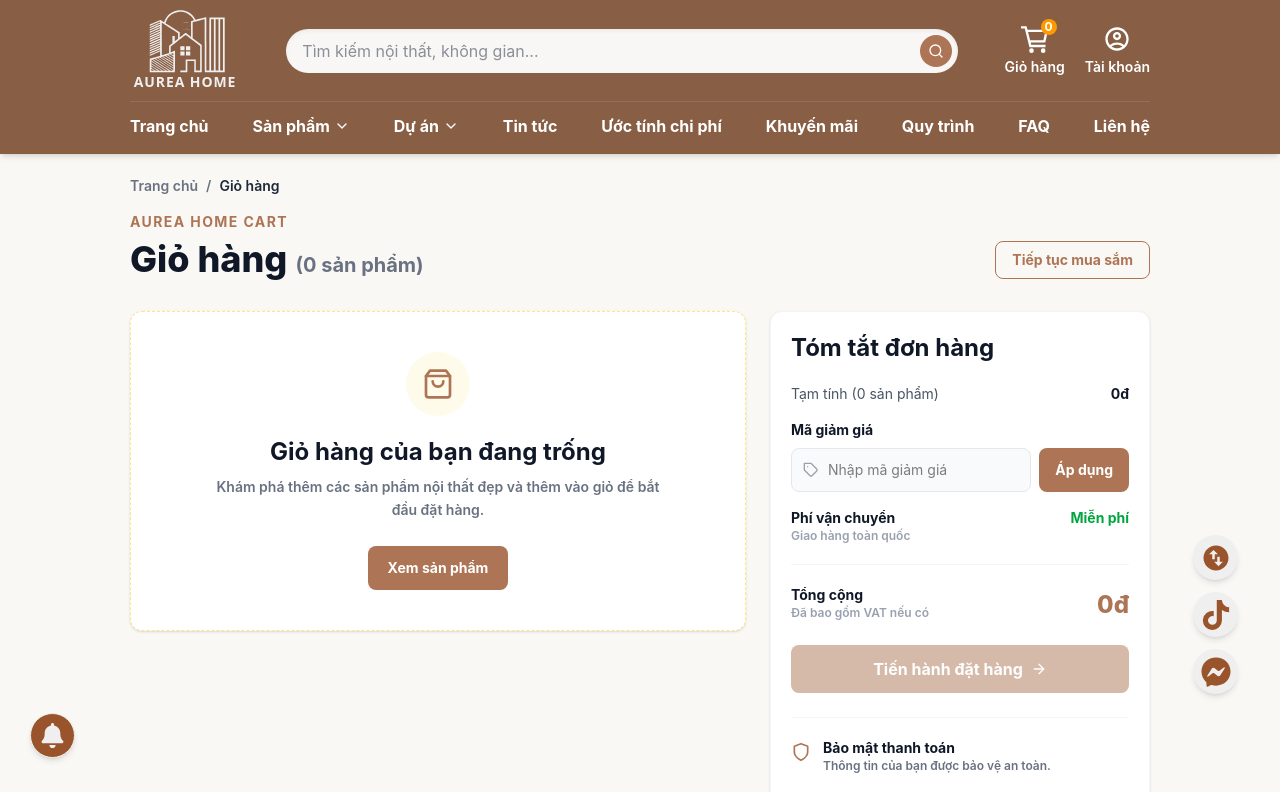
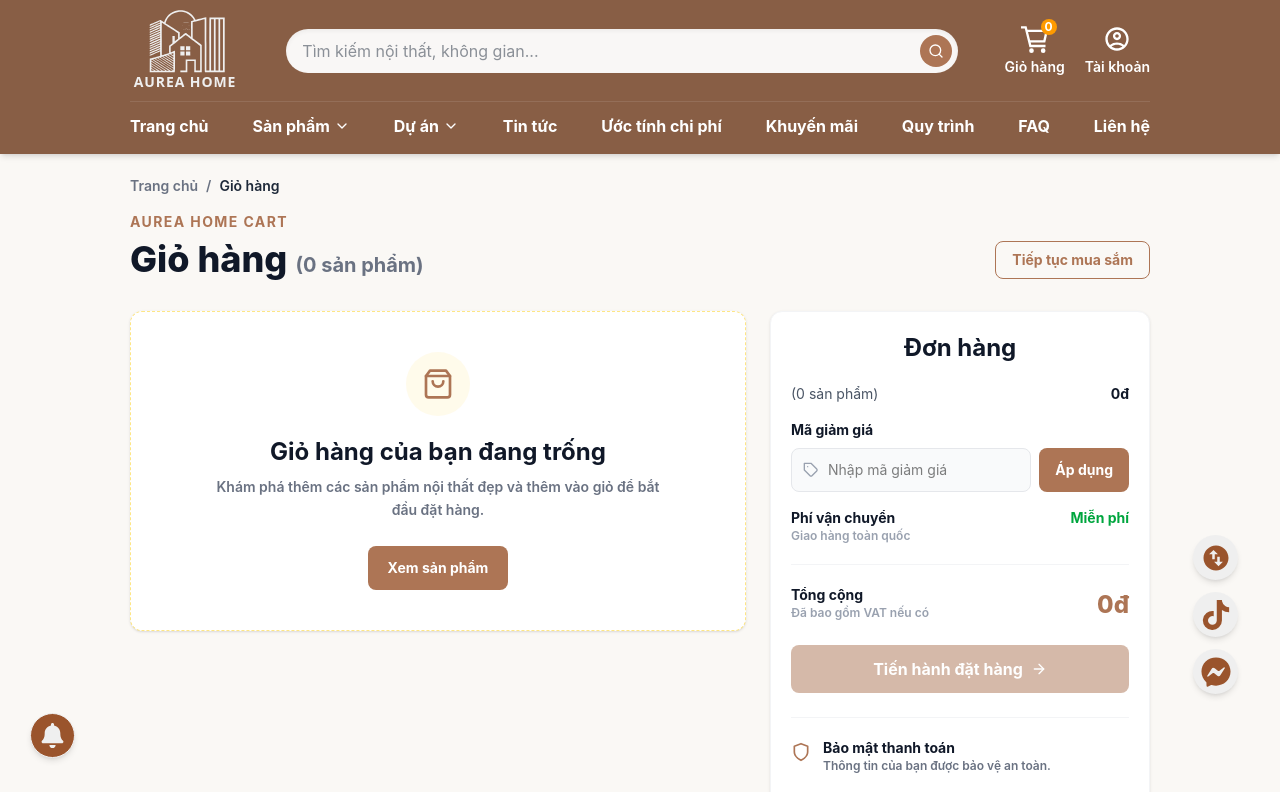
Before and after one commit to mtan7805/aurea-home, a React (Vite) app: page /cart in a window 1280 px wide. Shown: the top 792 px of the page. Built offline with nearby package versions, Linux system fonts and the light colour scheme.

Commit message:
style: refine cart order summary

```diff
--- a/src/components/cart/OrderSummary.tsx
+++ b/src/components/cart/OrderSummary.tsx
@@ -1,4 +1,10 @@
-import { FiArrowRight, FiRefreshCw, FiShield, FiTag, FiTruck } from "react-icons/fi";
+import {
+  FiArrowRight,
+  FiRefreshCw,
+  FiShield,
+  FiTag,
+  FiTruck,
+} from "react-icons/fi";
 import { formatCurrency } from "../../utils/price";
 
 interface OrderSummaryProps {
@@ -16,14 +22,14 @@ export default function OrderSummary({
 
   return (
     <aside className="rounded-xl border border-gray-100 bg-white p-5 shadow-sm lg:sticky lg:top-40">
-      <h2 className="text-2xl font-bold text-gray-900">Tóm tắt đơn hàng</h2>
+      <h2 className="text-2xl font-bold text-gray-900 text-center">Đơn hàng</h2>
 
       <div className="mt-5 space-y-4 border-b border-gray-100 pb-5">
         <div className="flex items-center justify-between gap-4 text-sm">
-          <span className="text-gray-600">
-            Tạm tính ({selectedQuantity} sản phẩm)
+          <span className="text-gray-600">({selectedQuantity} sản phẩm)</span>
+          <span className="font-bold text-gray-900">
+            {formatCurrency(subtotal)}
           </span>
-          <span className="font-bold text-gray-900">{formatCurrency(subtotal)}</span>
         </div>
 
         <div>
@@ -90,7 +96,9 @@ export default function OrderSummary({
         <div className="flex gap-3">
           <FiShield className="mt-1 h-5 w-5 shrink-0 text-primary" />
           <div>
-            <p className="text-sm font-bold text-gray-900">Bảo mật thanh toán</p>
+            <p className="text-sm font-bold text-gray-900">
+              Bảo mật thanh toán
+            </p>
             <p className="text-xs font-semibold text-gray-500">
               Thông tin của bạn được bảo vệ an toàn.
             </p>
```
